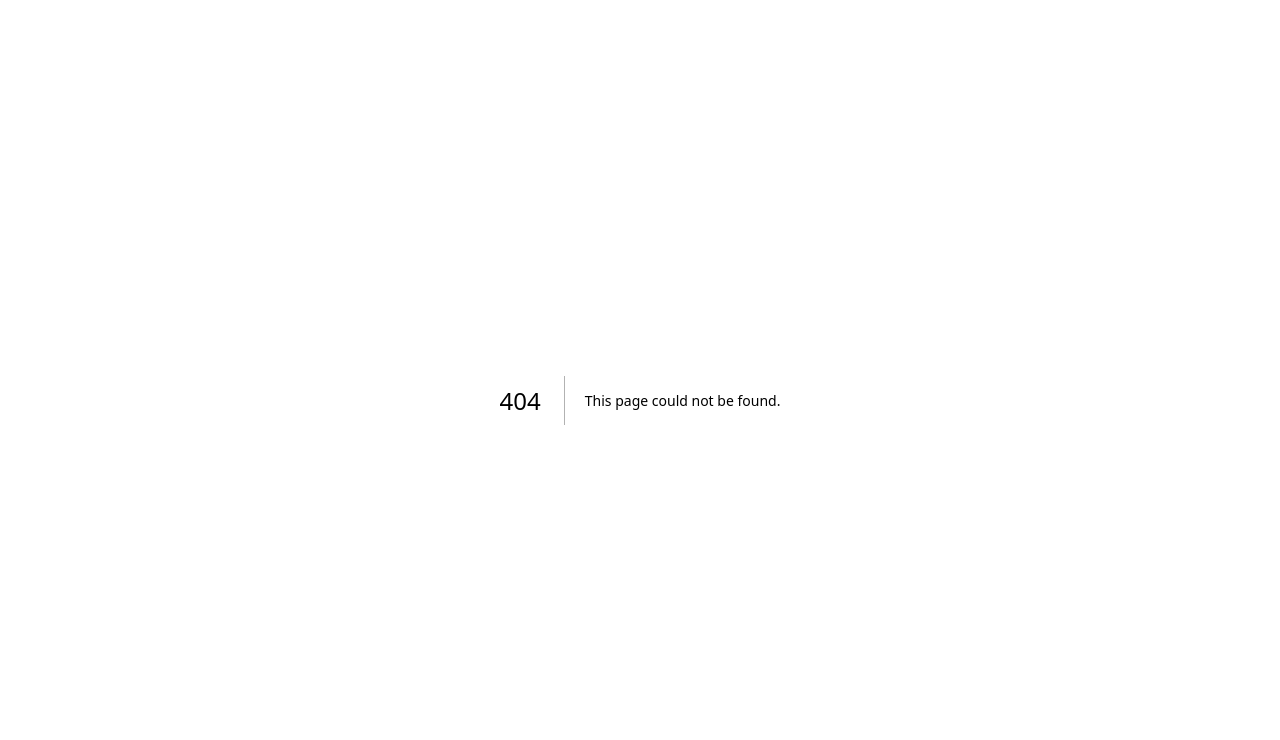
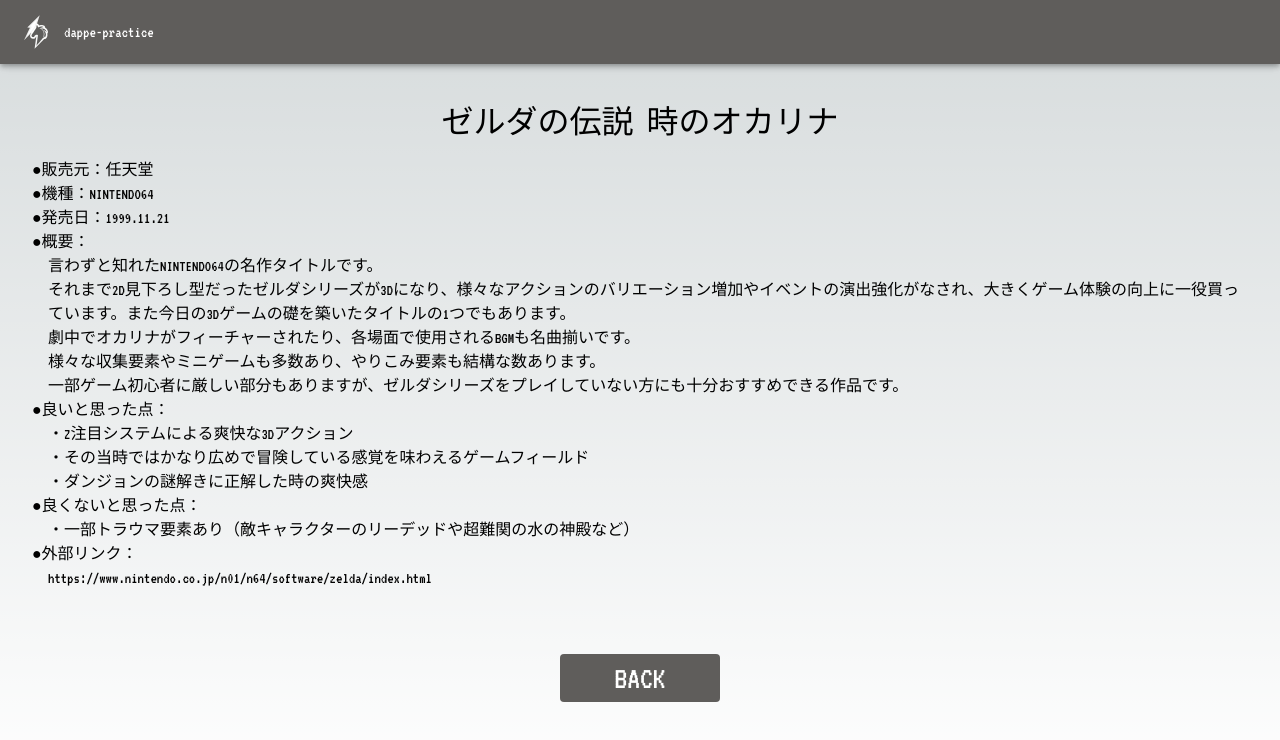
Before and after one commit to dappe0111/dappe-practice-next, a Next.js app: page /game-history/003 in a window 1280 px wide. Before the commit this address had no page. Shown: the top 740 px of the page. Built offline with nearby package versions, Linux system fonts and the light colour scheme.

Commit message:
記事追加

```diff
--- /dev/null
+++ b/src/pages/game-history/003.tsx
@@ -0,0 +1,20 @@
+import GameHistoryPage from "@/components/LV3/GameHistoryPage";
+import Layout from "@/components/Templates/Base";
+
+export default function GameHistory() {
+  const contents = {
+    title: "ゼルダの伝説 時のオカリナ",
+    seller: "任天堂",
+    model: "NINTENDO64",
+    releaseDate: "1999.11.21",
+    comment: `●概要：<br />言わずと知れたNINTENDO64の名作タイトルです。<br />それまで2D見下ろし型だったゼルダシリーズが3Dになり、様々なアクションのバリエーション増加やイベントの演出強化がなされ、大きくゲーム体験の向上に一役買っています。また今日の3Dゲームの礎を築いたタイトルの1つでもあります。<br />劇中でオカリナがフィーチャーされたり、各場面で使用されるBGMも名曲揃いです。<br />様々な収集要素やミニゲームも多数あり、やりこみ要素も結構な数あります。<br />一部ゲーム初心者に厳しい部分もありますが、ゼルダシリーズをプレイしていない方にも十分おすすめできる作品です。`,
+    merit: `●良いと思った点：<br />・Z注目システムによる爽快な3Dアクション<br />・その当時ではかなり広めで冒険している感覚を味わえるゲームフィールド<br />・ダンジョンの謎解きに正解した時の爽快感`,
+    demerit: `●良くないと思った点：<br />・一部トラウマ要素あり（敵キャラクターのリーデッドや超難関の水の神殿など）`,
+    link: "https://www.nintendo.co.jp/n01/n64/software/zelda/index.html",
+  };
+  return (
+    <Layout title="GameHistory">
+      <GameHistoryPage contents={contents} />
+    </Layout>
+  );
+}
--- a/src/pages/game-history/index.tsx
+++ b/src/pages/game-history/index.tsx
@@ -101,6 +101,11 @@
             <ContentsTitle>●牧場物語2</ContentsTitle>
           </Link>
         </ContentsWrap>
+        <ContentsWrap>
+          <Link href="/game-history/003">
+            <ContentsTitle>●ゼルダの伝説 時のオカリナ</ContentsTitle>
+          </Link>
+        </ContentsWrap>
       </ContentsBlock>
       <ButtonWrap>
         <Link href="/">
```
